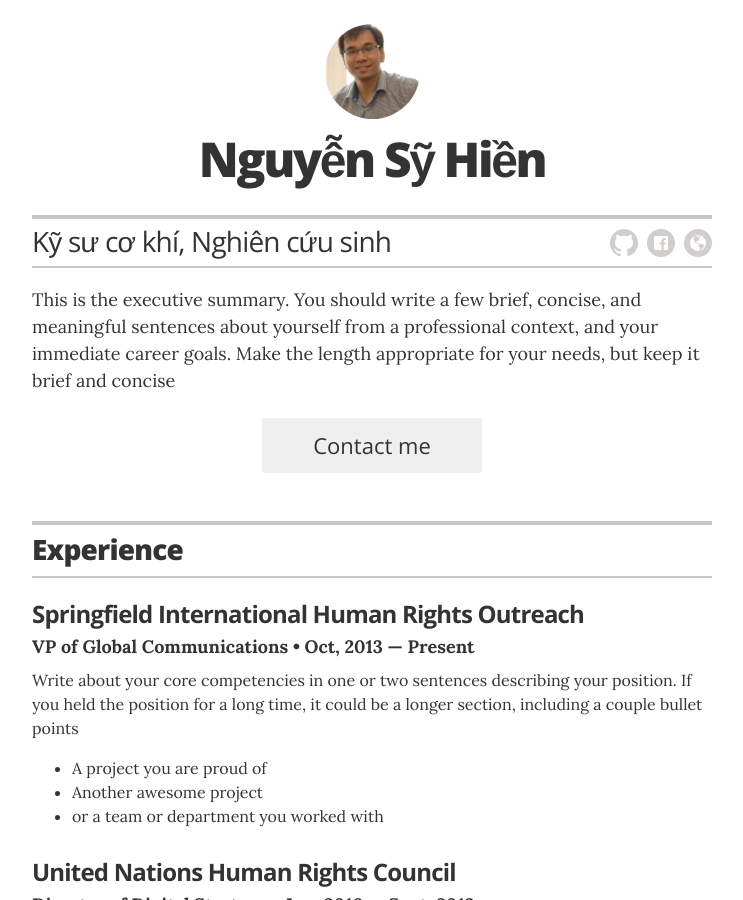
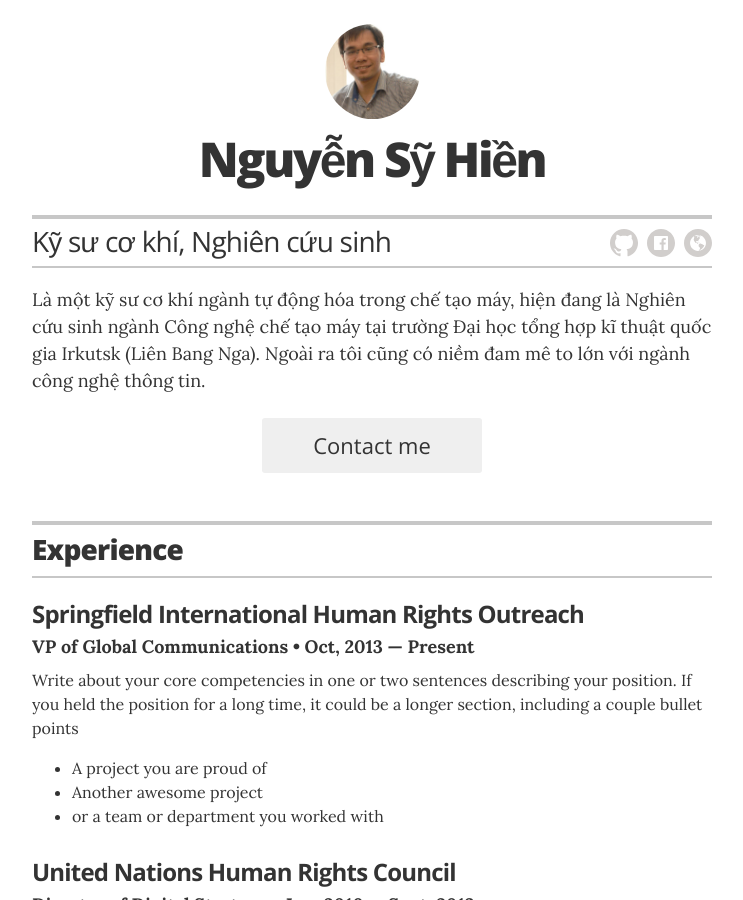
Before and after one commit to syhiendk35/cv, a Jekyll site: the page built from index.html, in a window 1280 px wide and 900 px high. Shown: the whole window, without its empty margins (268-1011 px from the left). Built offline with Jekyll 4.4.1, drawn with Linux system fonts in a browser that asks for light colours.

Commit message:
Update _config.yml

```diff
--- a/_config.yml
+++ b/_config.yml
@@ -23,7 +23,9 @@ resume_contact_address:         "Russia, 664004, Irkutsk, Igoshina st., 5/1"
 resume_header_contact_info:     "Russia, 664004, Irkutsk, Igoshina st., 5/1 • +7(924)611-02-45 • syhiendk35@gmail.com"
 display_header_contact_info:    "false"
 
-resume_header_intro: "<p>This is the executive summary. You should write a few brief, concise, and meaningful sentences about yourself from a professional context, and your immediate career goals. Make the length appropriate for your needs, but keep it brief and concise</p>"
+resume_header_intro: "<p>Là một kỹ sư cơ khí ngành tự động hóa trong chế tạo máy, hiện đang là Nghiên cứu sinh
+ngành Công nghệ chế tạo máy tại trường Đại học tổng hợp kĩ thuật quốc gia Irkutsk (Liên Bang Nga).
+Ngoài ra tôi cũng có niềm đam mê to lớn với ngành công nghệ thông tin.</p>"
 
 # use "yes" to display the email contact button,
 # "no" to display an "I'm not looking for work" message,
```
